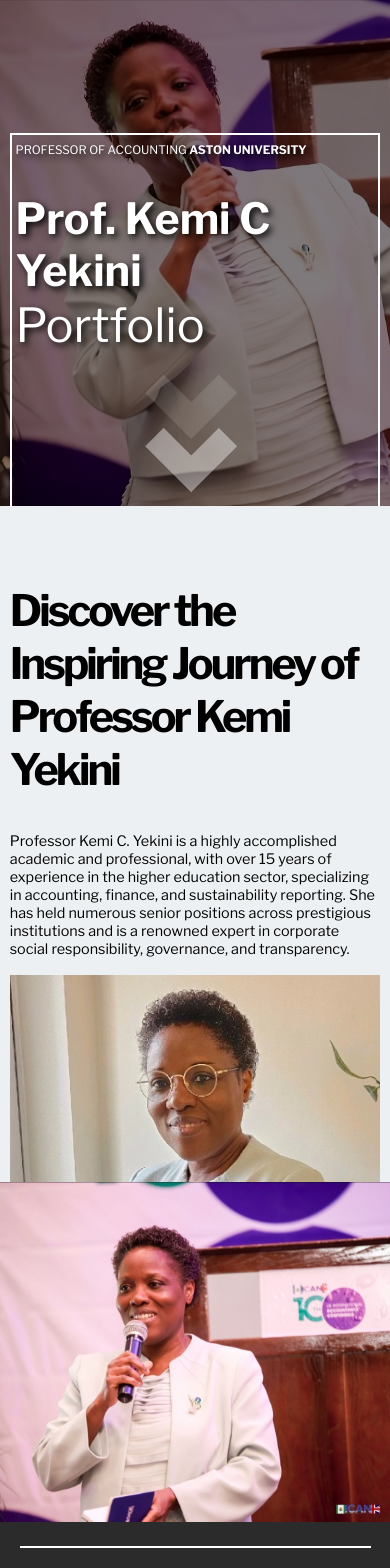
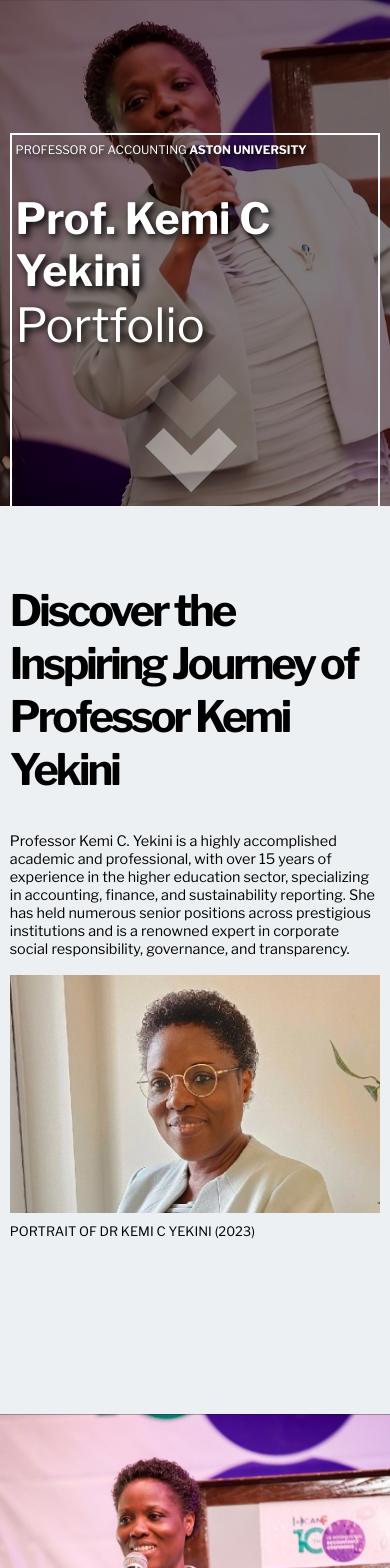
Before and after one commit to ellaycodes/portfolio, an Angular app: page / in a window 390 px wide. Shown: the top 1568 px of the page. Built offline with nearby package versions, Linux system fonts and the light colour scheme.

Commit message:
fix overlap issue

```diff
--- a/src/app/css/articles.component.css
+++ b/src/app/css/articles.component.css
@@ -212,7 +212,7 @@ button {
 
 @media screen and (max-width: 375px) {
   .article {
-    height: auto;
+    padding: 2vh 0;
   }
   h1 {
     margin-bottom: 2vh;
--- a/src/app/css/intro.component.css
+++ b/src/app/css/intro.component.css
@@ -112,9 +112,6 @@ p {
   .container {
     gap: 2vh;
   }
-  .body {
-    height: 70vh;
-  }
 }
 
 @media screen and (max-width: 375px) {
```
